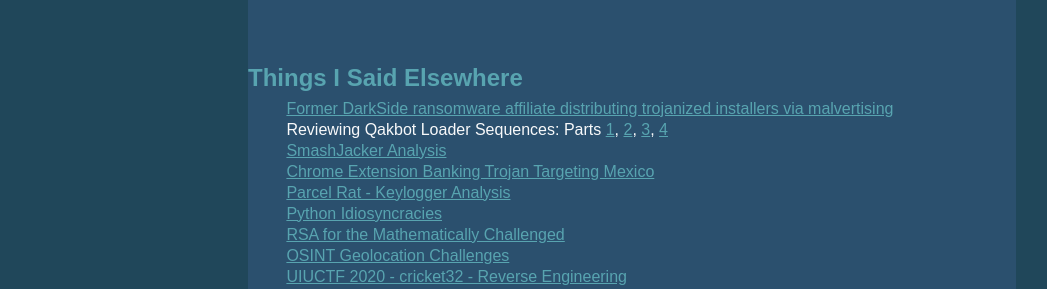
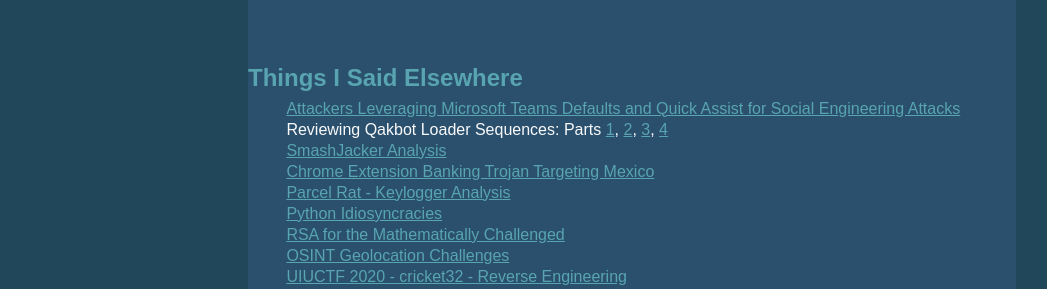
Before and after one commit to signifi3d/signifi3d.github.io, a Jekyll site: the page built from index.md, in a window 1280 px wide and 900 px high. Shown: the top 289 px of the window, without its empty margins (8-1055 px from the left). Built offline with Jekyll 4.4.1, drawn with Linux system fonts in a browser that asks for light colours.

Commit message:
Update index.md

```diff
--- a/index.md
+++ b/index.md
@@ -5,7 +5,7 @@
 
 ## Things I Said Elsewhere
 <a id="writing"></a>
-- <a href="https://www.connectwise.com/en-au/blog/cybersecurity/former-darkside-ransomware-affiliate-distributing-trojanized-installers-via-malvertising">Former DarkSide ransomware affiliate distributing trojanized installers via malvertising</a>
+- <a href="https://www.linkedin.com/pulse/attackers-leveraging-microsoft-teams-defaults-quick-assist-p1u5c">Attackers Leveraging Microsoft Teams Defaults and Quick Assist for Social Engineering Attacks</a>
 - Reviewing Qakbot Loader Sequences: Parts <a href="https://www.connectwise.com/blog/cybersecurity/reviewing-qakbot-loader-sequences-part-1">1</a>, <a href="https://www.connectwise.com/blog/cybersecurity/reviewing-qakbot-loader-sequences-part-2">2</a>, <a href="https://www.connectwise.com/blog/cybersecurity/reviewing-qakbot-loader-sequences-part-3">3</a>, <a href="https://www.connectwise.com/blog/cybersecurity/reviewing-qakbot-loader-sequences-part-4"> 4</a>
 - <a href="https://www.connectwise.com/blog/threat-report/smash-jacker">SmashJacker Analysis</a>
 - <a href="https://www.connectwise.com/resources/chrome-extension-banking-trojan">Chrome Extension Banking Trojan Targeting Mexico</a>
```
